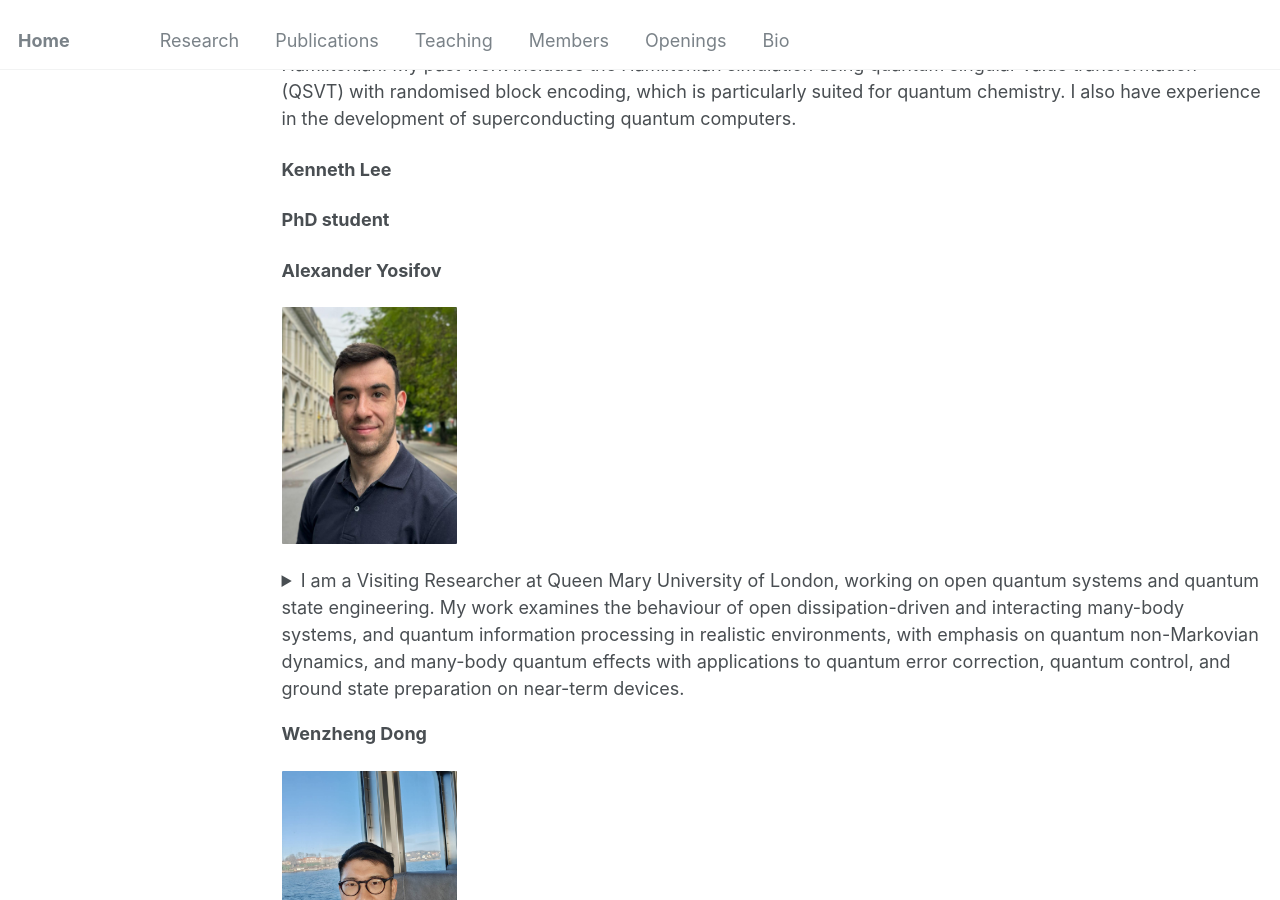
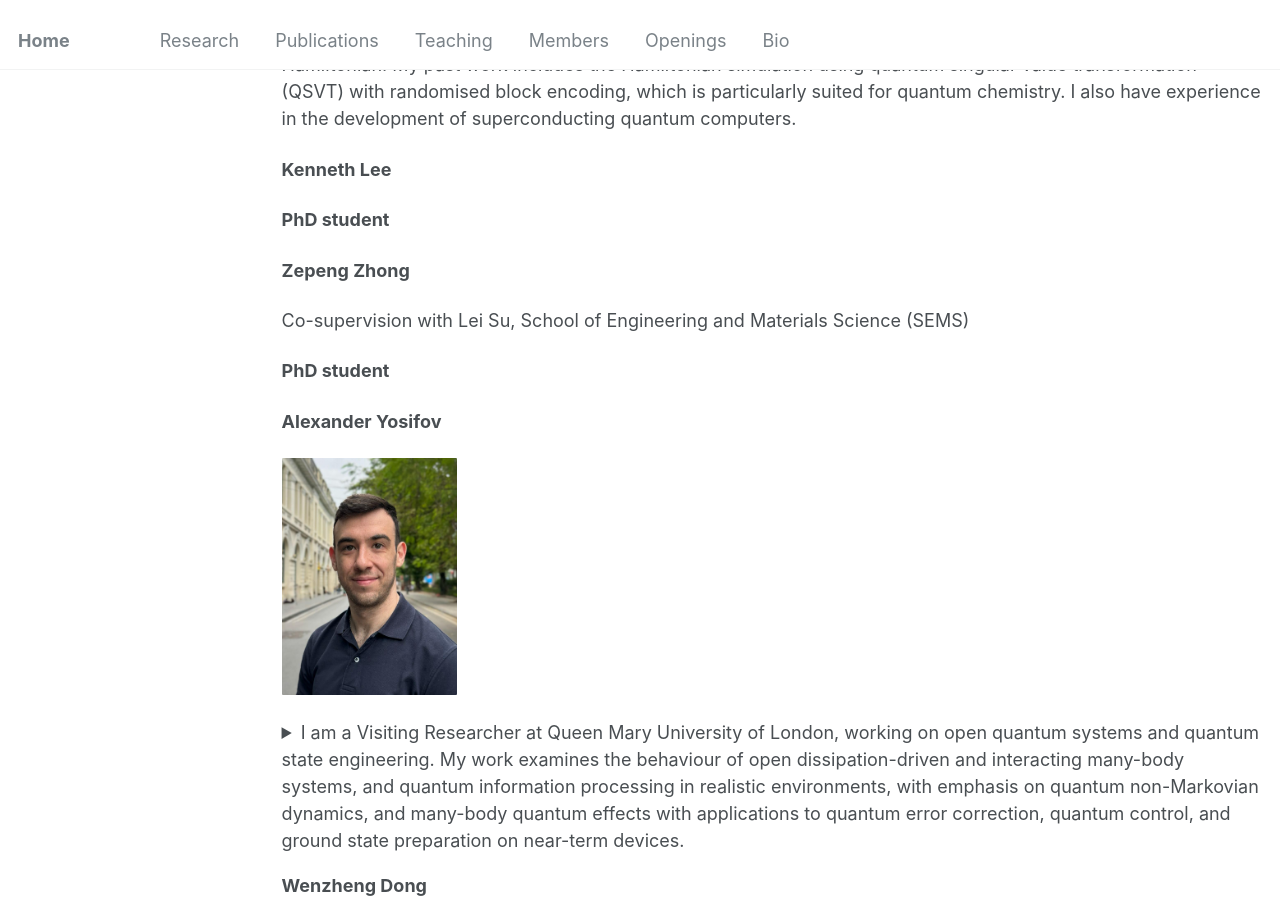
Before and after one commit to jinzhao-sun/jinzhao-sun.github.io, a Jekyll site: the page built from _pages/members.md, in a window 1280 px wide and 900 px high, scrolled down 479 px. Built offline with Jekyll 4.4.1, drawn with Linux system fonts in a browser that asks for light colours.

Commit message:
Update members.md

```diff
--- a/_pages/members.md
+++ b/_pages/members.md
@@ -24,6 +24,15 @@ My research interest generally lies in the development of quantum algorithms for
 **Kenneth Lee**<br>
 
 <!-- <img src="/images/Shitaro.png" alt="Description" style="border-radius: 1px; box-shadow: 0 0px 1px rgba(0, 0, 0, 0.02); border: 0px solid #ccc; width: 175px;">  -->
+
+
+**PhD student**<br>
+
+
+**Zepeng Zhong**<br>
+
+<!-- <img src="/images/Shitaro.png" alt="Description" style="border-radius: 1px; box-shadow: 0 0px 1px rgba(0, 0, 0, 0.02); border: 0px solid #ccc; width: 175px;">  -->
+Co-supervision with Lei Su,  School of Engineering and Materials Science (SEMS) <br>
 
 
 **PhD student**<br>
```
